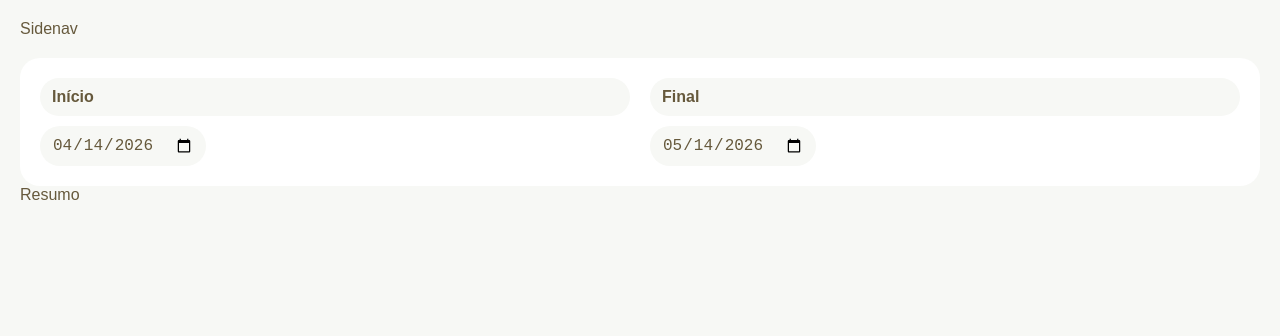
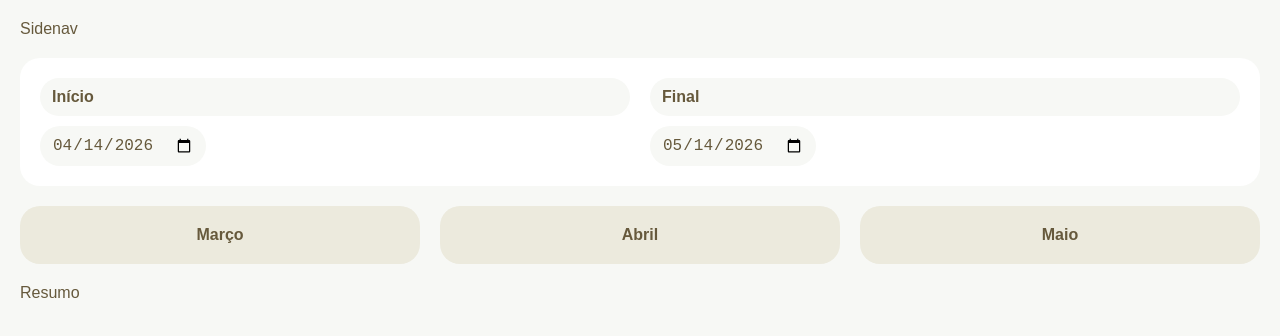
Before and after one commit to otavioborgsm/fintech-react-w-ts, a React (Vite) app: page / in a window 1280 px wide. Shown: the top 336 px of the page. Built offline with nearby package versions, Linux system fonts and the light colour scheme; no server answers.

Commit message:
0408: - Create Meses and MesBtn components - Create DateFormatter util to provide a standard date format

```diff
--- a/src/Components/Header.tsx
+++ b/src/Components/Header.tsx
@@ -1,12 +1,18 @@
 import React from 'react'
 import DateRange from './DateRange'
+import Meses from './Meses'
 
 const Header = () => {
 
   return (
-    <div>
-      <DateRange />
-    </div>
+    <header className='mb'>
+      <div className='mb'>
+        <DateRange />
+      </div>
+      <div>
+        <Meses />
+      </div>
+    </header>
   )
 }
 
--- /dev/null
+++ b/src/Components/MesBtn.tsx
@@ -0,0 +1,40 @@
+import React from 'react'
+import { useData } from '../Context/DataContext';
+import { formatDate } from '../util/DateFormatter';
+
+const style: React.CSSProperties = {
+  padding: "var(--gap) var(--gap-s)",
+  backgroundColor: "var(--color-3)",
+  border: "none",
+  borderRadius: "var(--gap)",
+  color: "var(--color-2)",
+  fontWeight: "600",
+  textTransform: "capitalize"
+}
+
+function nomeMes(n: number): string {
+  const date = new Date();
+  date.setMonth(date.getMonth() + n)
+  return new Intl.DateTimeFormat('pt-BR', { month: "long" }).format(date)
+}
+
+const MesBtn = ({ n }: { n: number }) => {
+  const {setInicio, setFinal} = useData();
+
+
+  function setMes() {
+    const date = new Date();
+    date.setMonth(date.getMonth() + n)
+
+    const firstDay = new Date(date.getFullYear(), date.getMonth(), 1);
+    const lastDay = new Date(date.getFullYear(), date.getMonth() + 1, 0);
+    setInicio(formatDate(firstDay));
+    setFinal(formatDate(lastDay));
+  }
+
+  return (
+    <button onClick={setMes} style={style}>{nomeMes(n)}</button>
+  )
+}
+
+export default MesBtn
--- /dev/null
+++ b/src/Components/Meses.tsx
@@ -0,0 +1,14 @@
+import React from 'react'
+import MesBtn from './MesBtn'
+
+const Meses = () => {
+  return (
+    <div className='flex'>
+      <MesBtn n={-2} />
+      <MesBtn n={-1} />
+      <MesBtn n={0} />
+    </div>
+  )
+}
+
+export default Meses
--- a/src/Context/DataContext.tsx
+++ b/src/Context/DataContext.tsx
@@ -1,5 +1,6 @@
 import React from 'react'
 import useFetch from '../Hooks/useFetch';
+import { formatDate } from '../util/DateFormatter';
 
 interface IDataContext {
   loading: boolean;
@@ -36,11 +37,7 @@ export const useData = () => {
 function getDate(n: number = 0) {
   const date = new Date();
   date.setDate(date.getDate() - n)
-  const dd = String(date.getDate()).padStart(2, "0");
-  const mm = String(date.getMonth() + 1).padStart(2, "0");
-  const yyyy = date.getFullYear();
-
-  return `${yyyy}-${mm}-${dd}`
+  return formatDate(date)
 }
 
 export const DataContextProvider = ({ children }: React.PropsWithChildren) => {
--- /dev/null
+++ b/src/util/DateFormatter.ts
@@ -0,0 +1,7 @@
+export function formatDate(date: Date): string {
+  const dd = String(date.getDate()).padStart(2, "0");
+  const mm = String(date.getMonth() + 1).padStart(2, "0");
+  const yyyy = date.getFullYear();
+
+  return `${yyyy}-${mm}-${dd}`
+}
```
